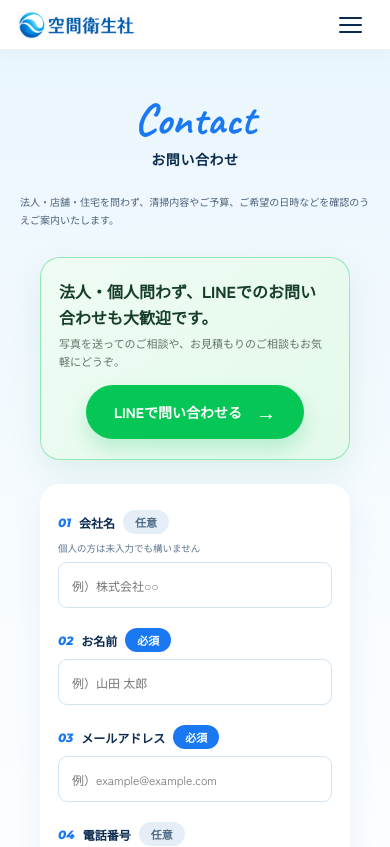
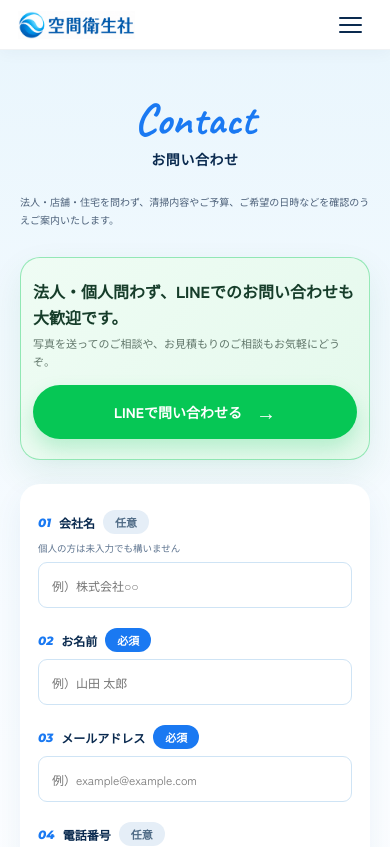
Before and after one commit to cubotax/kukaneiseisha-lp, a Next.js app in the folder nextjs-app/: page /contact in a window 390 px wide. Shown: the top 847 px of the page. Built offline with nearby package versions, Linux system fonts and the light colour scheme.

Commit message:
Match mobile contact section widths

```diff
--- a/nextjs-app/src/app/globals.css
+++ b/nextjs-app/src/app/globals.css
@@ -2834,3 +2834,30 @@ button {
     margin-right: auto !important;
   }
 }
+
+/* ===== Mobile Contact wider layout ===== */
+@media (max-width: 767px) {
+  .contact-copy,
+  .contact-form,
+  .contact-line-cta,
+  .contact-page-only .contact-line-cta {
+    width: 100% !important;
+    max-width: none !important;
+    margin-left: 0 !important;
+    margin-right: 0 !important;
+    box-sizing: border-box !important;
+  }
+
+  .contact-line-cta,
+  .contact-page-only .contact-line-cta {
+    padding-left: 12px !important;
+    padding-right: 12px !important;
+  }
+
+  .contact-line-button {
+    width: 100% !important;
+    max-width: none !important;
+    min-width: 0 !important;
+    box-sizing: border-box !important;
+  }
+}
```
